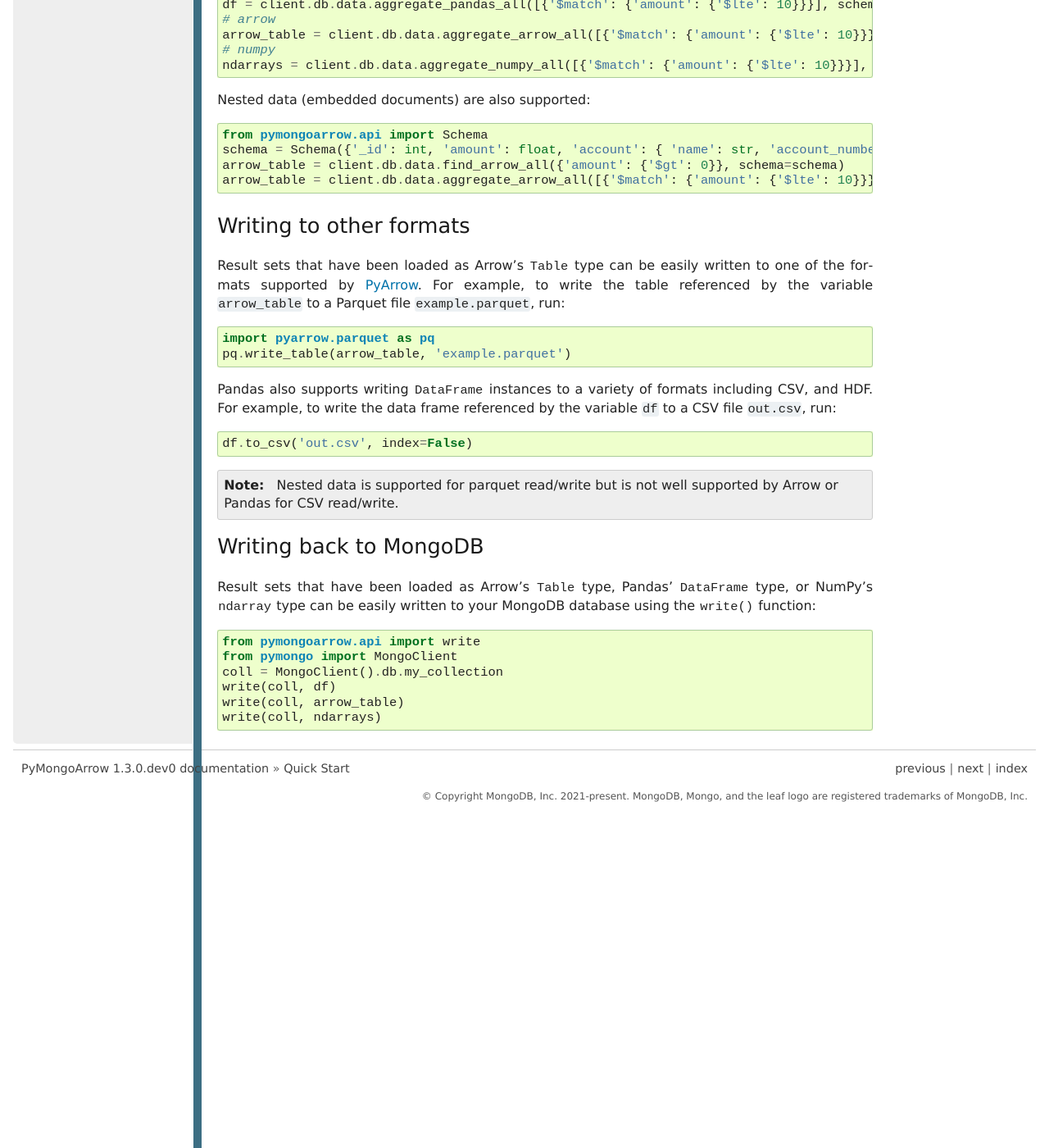
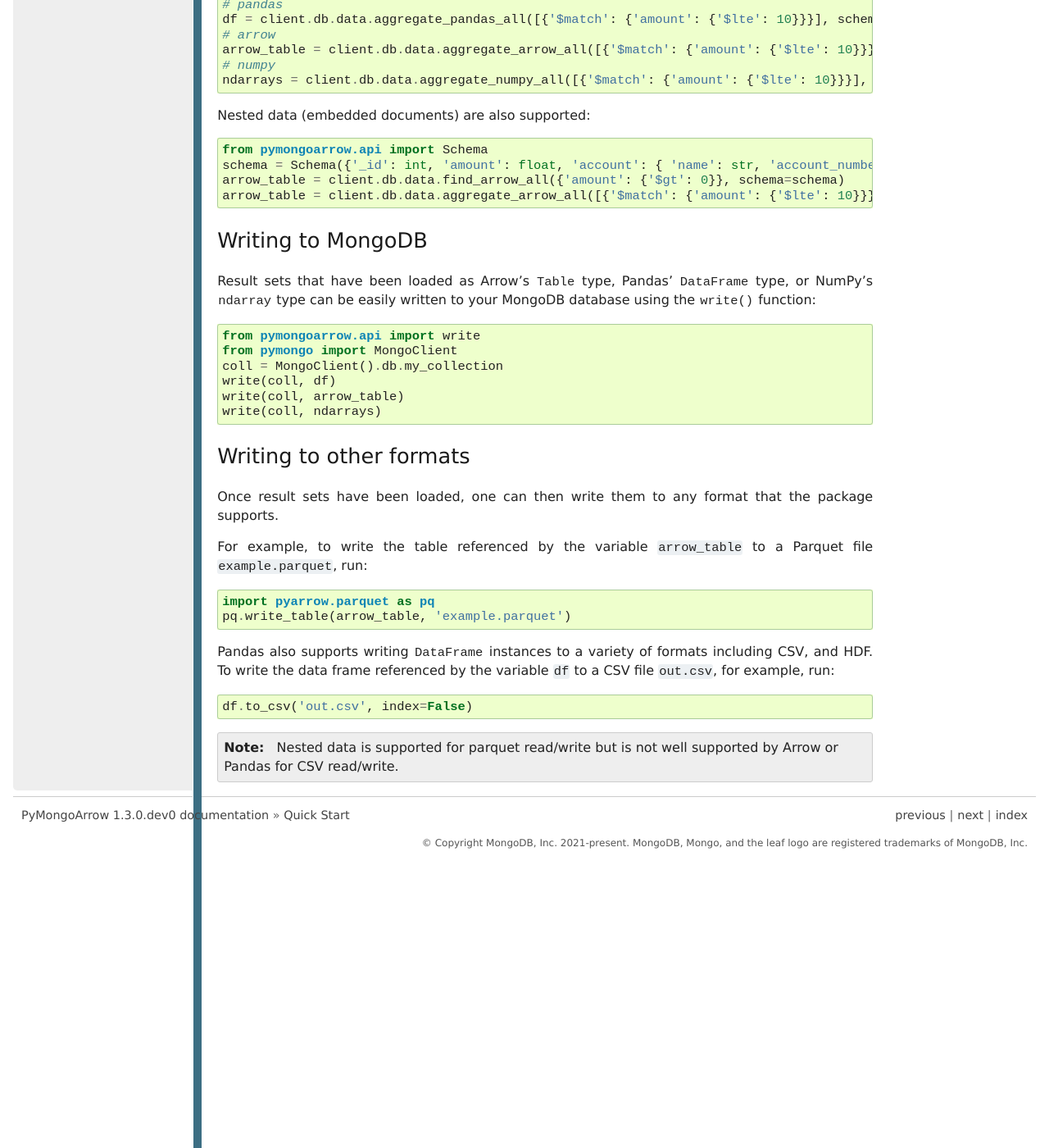
Before and after one commit to mongodb-labs/mongo-arrow, a Sphinx documentation site: the page built from bindings/python/docs/source/quickstart.rst, in a window 1280 px wide and 1400 px high, scrolled down 2592 px. Shown: the whole window at 82% size. Built offline with Sphinx 7.4.7, drawn with Linux system fonts in a browser that asks for light colours; part of the change alters nothing that is shown; some of the changed text lies outside the part shown.

Commit message:
ARROW-200 Fix typos and ambiguities in Getting Started

```diff
--- a/bindings/python/docs/source/quickstart.rst
+++ b/bindings/python/docs/source/quickstart.rst
@@ -44,7 +44,7 @@ e.g. :meth:`~pymongoarrow.api.find_pandas_all`.
 
 Test data
 ^^^^^^^^^
-Before we begein, we must first add some data to our cluster that we can
+Before we begin, we must first add some data to our cluster that we can
 query. We can do so using **PyMongo**::
 
   from datetime import datetime
@@ -119,6 +119,7 @@ Nested data (embedded documents) are also supported::
 Arrays (and nested arrays) are also supported::
 
   from pymongoarrow.api import Schema
+  from pyarrow import int32, list_
   schema = Schema({'_id': int, 'amount': float, 'txns': list_(int32())})
   arrow_table = client.db.data.find_arrow_all({'amount': {'$gt': 0}}, schema=schema)
 
@@ -142,29 +143,8 @@ Nested data (embedded documents) are also supported::
   arrow_table = client.db.data.aggregate_arrow_all([{'$match': {'amount': {'$lte': 10}}}], schema=schema)
 
 
-Writing to other formats
-------------------------
-Result sets that have been loaded as Arrow's :class:`~pyarrow.Table` type can
-be easily written to one of the formats supported by
-`PyArrow <https://arrow.apache.org/docs/python/index.html>`_. For example,
-to write the table referenced by the variable ``arrow_table`` to a Parquet
-file ``example.parquet``, run::
 
-  import pyarrow.parquet as pq
-  pq.write_table(arrow_table, 'example.parquet')
-
-Pandas also supports writing :class:`~pandas.DataFrame` instances to a variety
-of formats including CSV, and HDF. For example, to write the data frame
-referenced by the variable ``df`` to a CSV file ``out.csv``, run::
-
-  df.to_csv('out.csv', index=False)
-
-.. note::
-
-  Nested data is supported for parquet read/write but is not well supported
-  by Arrow or Pandas for CSV read/write.
-
-Writing back to MongoDB
+Writing to MongoDB
 -----------------------
 Result sets that have been loaded as Arrow's :class:`~pyarrow.Table` type, Pandas'
 :class:`~pandas.DataFrame` type, or NumPy's :class:`~numpy.ndarray` type can
@@ -176,3 +156,24 @@ be easily written to your MongoDB database using the :meth:`~pymongoarrow.api.wr
   write(coll, df)
   write(coll, arrow_table)
   write(coll, ndarrays)
+
+Writing to other formats
+------------------------
+Once result sets have been loaded, one can then write them to any format that the package supports.
+
+For example, to write the table referenced by the variable ``arrow_table`` to a Parquet
+file ``example.parquet``, run::
+
+  import pyarrow.parquet as pq
+  pq.write_table(arrow_table, 'example.parquet')
+
+Pandas also supports writing :class:`~pandas.DataFrame` instances to a variety
+of formats including CSV, and HDF. To write the data frame
+referenced by the variable ``df`` to a CSV file ``out.csv``, for example, run::
+
+  df.to_csv('out.csv', index=False)
+
+.. note::
+
+  Nested data is supported for parquet read/write but is not well supported
+  by Arrow or Pandas for CSV read/write.
```
